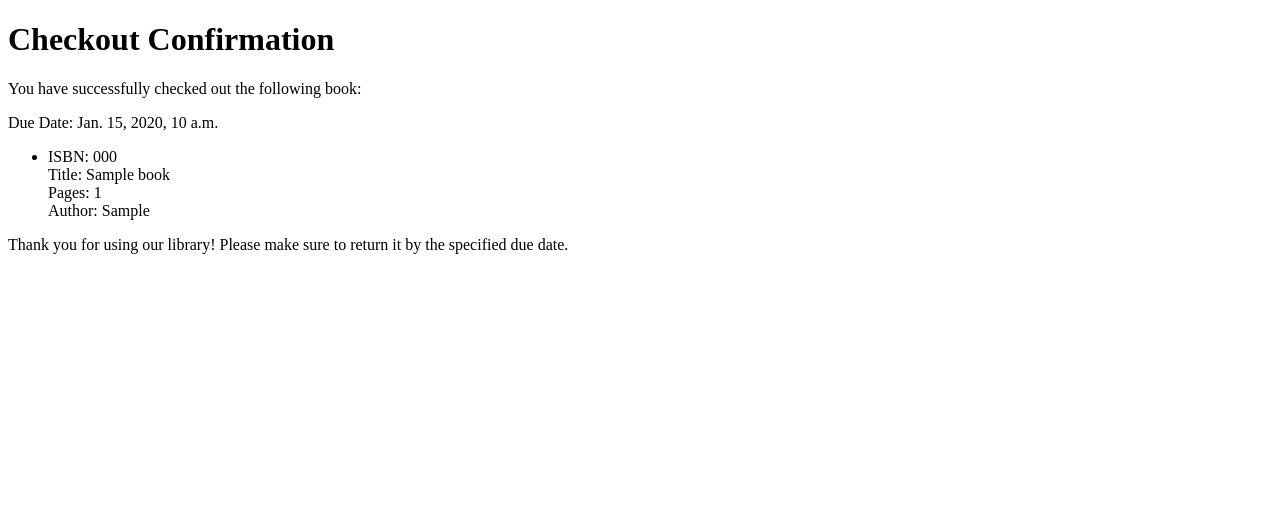
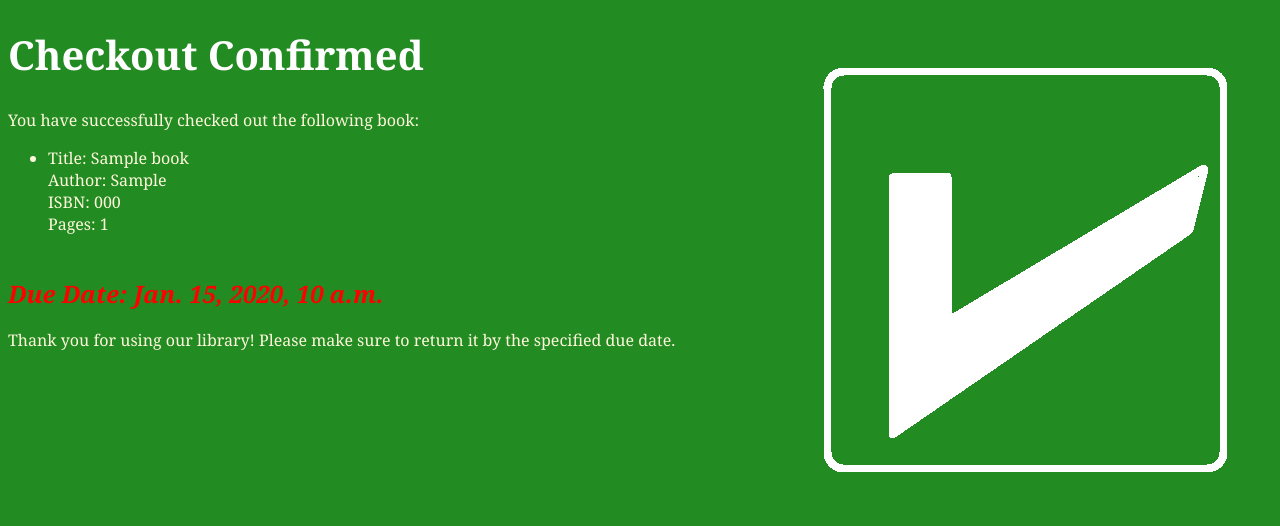
Before and after one commit to 4347groupF/dbproject, a Django app: template booksearch/templates/booksearch/checkout_confirmation.html in a window 1280 px wide. Shown: the top 526 px of the page. Run offline with Django 4.2, Linux system fonts and the light colour scheme; tables that the repository leaves empty hold one stand-in row (values such as "Sample post"); the template is opened without the code that fills it: values that come from a table or form of the project are taken from there, most other values are stand-ins (such as "Sample title", 1, 10 or a date in 2020).

Commit message:
This makes some graphical changes to the checkout confirmation & failure pages. It also adds 2 pngs (checkbox & 'X') that is displayed on these pages

```diff
--- a/booksearch/templates/booksearch/checkout_confirmation.html
+++ b/booksearch/templates/booksearch/checkout_confirmation.html
@@ -6,21 +6,45 @@
     <meta charset="UTF-8">
     <meta name="viewport" content="width=device-width, initial-scale=1.0">
     <title>Checkout Confirmation</title>
+
+    <style>
+        body {
+            background-color: forestgreen;
+        }
+        h1 {
+            color: white;
+            font-size: 40px;
+            font-family: Cambria, Cochin, Georgia, Times, 'Times New Roman', serif;
+        }
+        h2 {
+            color:red;
+            font-size: 24px;
+            font-family: Cambria, Cochin, Georgia, Times, 'Times New Roman', serif;
+            font-style: oblique;
+        }
+        p {
+            color:cornsilk;
+            font-family: Cambria, Cochin, Georgia, Times, 'Times New Roman', serif;
+        }
+        li {
+            color:cornsilk;
+            font-family: Cambria, Cochin, Georgia, Times, 'Times New Roman', serif;
+        }
+    </style>
 </head>
 <body>
-    <h1>Checkout Confirmation</h1>
+    <h1><img src="/booksearch/templates/booksearch/Success.png" style="float:right">Checkout Confirmed</h1>
     <p>You have successfully checked out the following book:</p>
-    <p>Due Date: {{ due_date }} </p>
-
     <ul>
         <li>
+            Title: {{ book.title }}<br>
+            Author: {{ book.auth_list }}<br>
             ISBN: {{ book.isbn }}<br>
-            Title: {{ book.title }}<br>
-            Pages: {{ book.pages }}<br>
-            Author: {{ book.auth_list }}<br>
-            <!-- Add any other book details you want to display -->
+            Pages: {{ book.pages }}<br><br>
         </li>
     </ul>
+
+    <h2>Due Date: {{ due_date }} </h2>
 
     <p>Thank you for using our library! Please make sure to return it by the specified due date.</p>
 </body>
```
Also changed, not shown: booksearch/templates/booksearch/checkout_failure.html (+6 -3 lines), booksearch/templates/booksearch/Failure.png (added), booksearch/templates/booksearch/Success.png (added).
